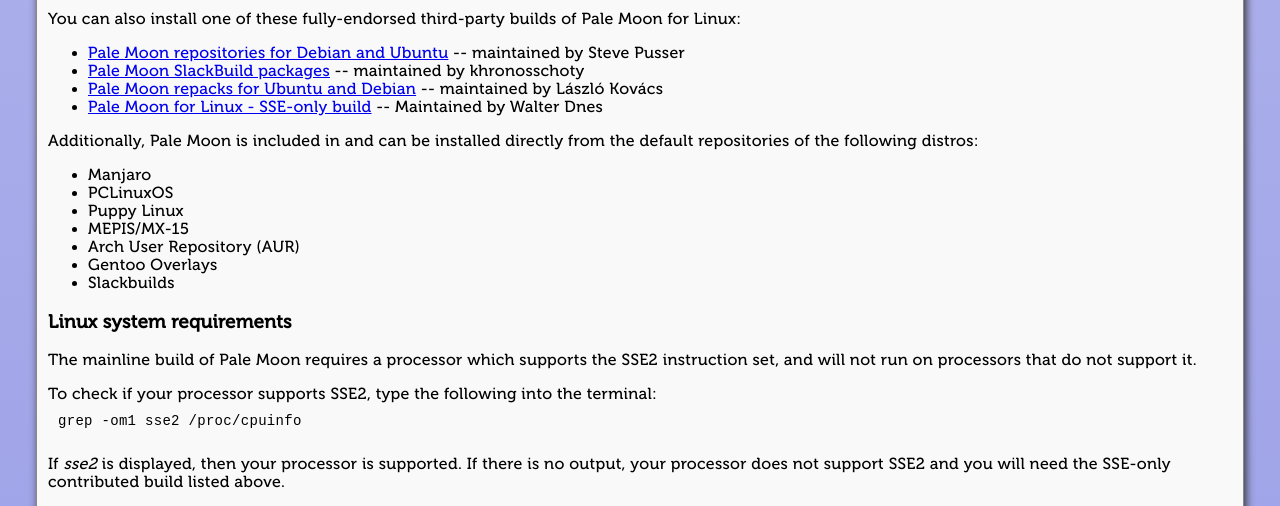
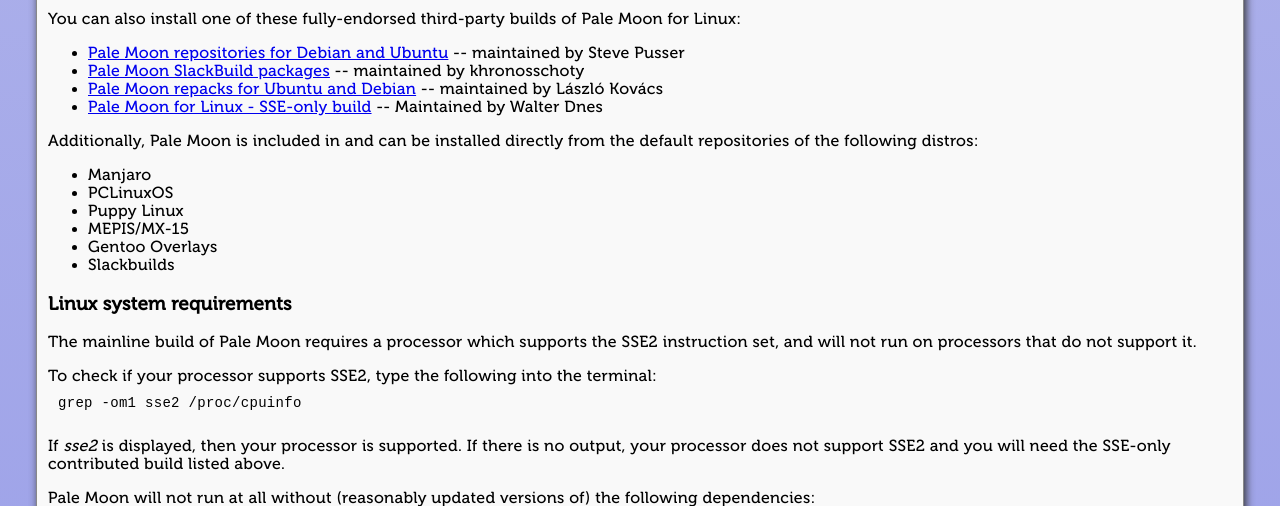
Before and after one commit to binoc-graveyard/artemis, a PHP site: page / in a window 1280 px wide. Shown: the part 516-1022 px from the top of the page. Run offline with PHP 8.4, Linux system fonts and the light colour scheme; some libraries are stand-ins or nearby versions.

Commit message:
Remove mention of AUR from front page
Since most of the AUR package maintainers refuse to use a sane build config, let's stop advertising AUR packages.

```diff
--- a/artemis/components/site/content/frontpage.xhtml.tpl
+++ b/artemis/components/site/content/frontpage.xhtml.tpl
@@ -27,7 +27,6 @@ For support, check out the forum <a href="https://forum.palemoon.org" target="_b
         <li>PCLinuxOS</li>
         <li>Puppy Linux</li>
         <li>MEPIS/MX-15</li>
-        <li>Arch User Repository (AUR)</li>
         <li>Gentoo Overlays</li>
         <li>Slackbuilds</li>
 </ul>
```
